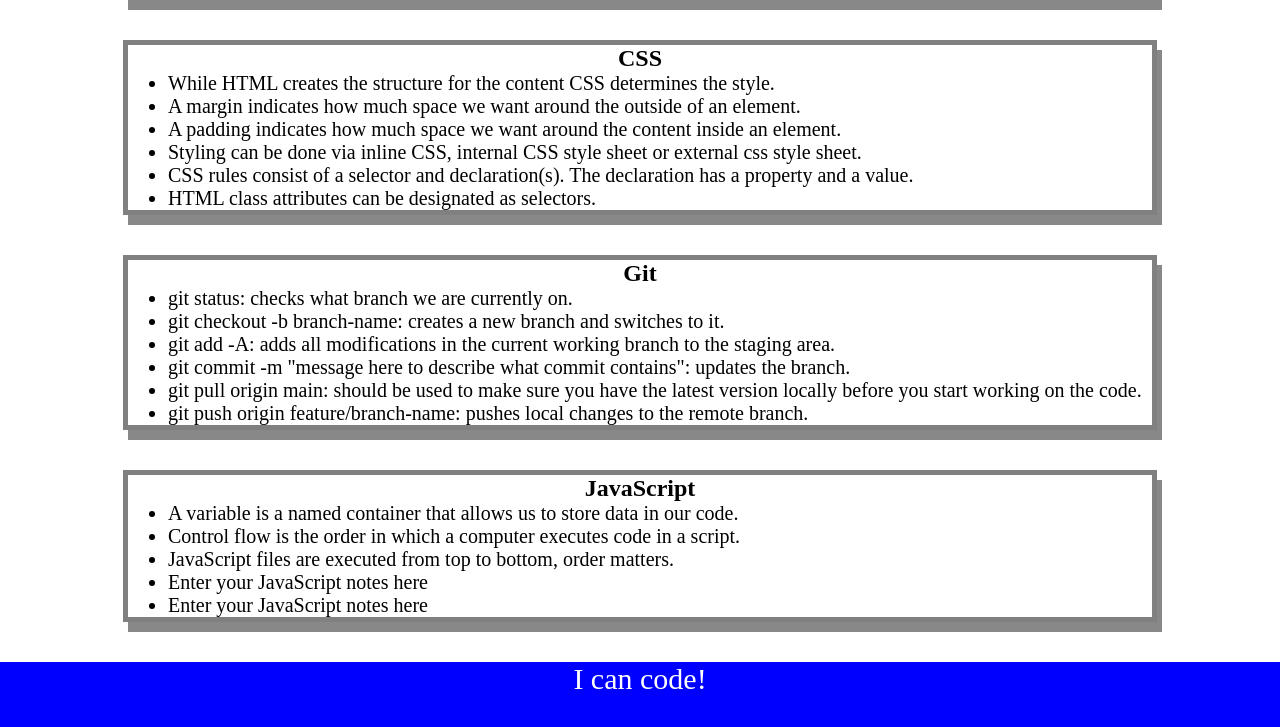
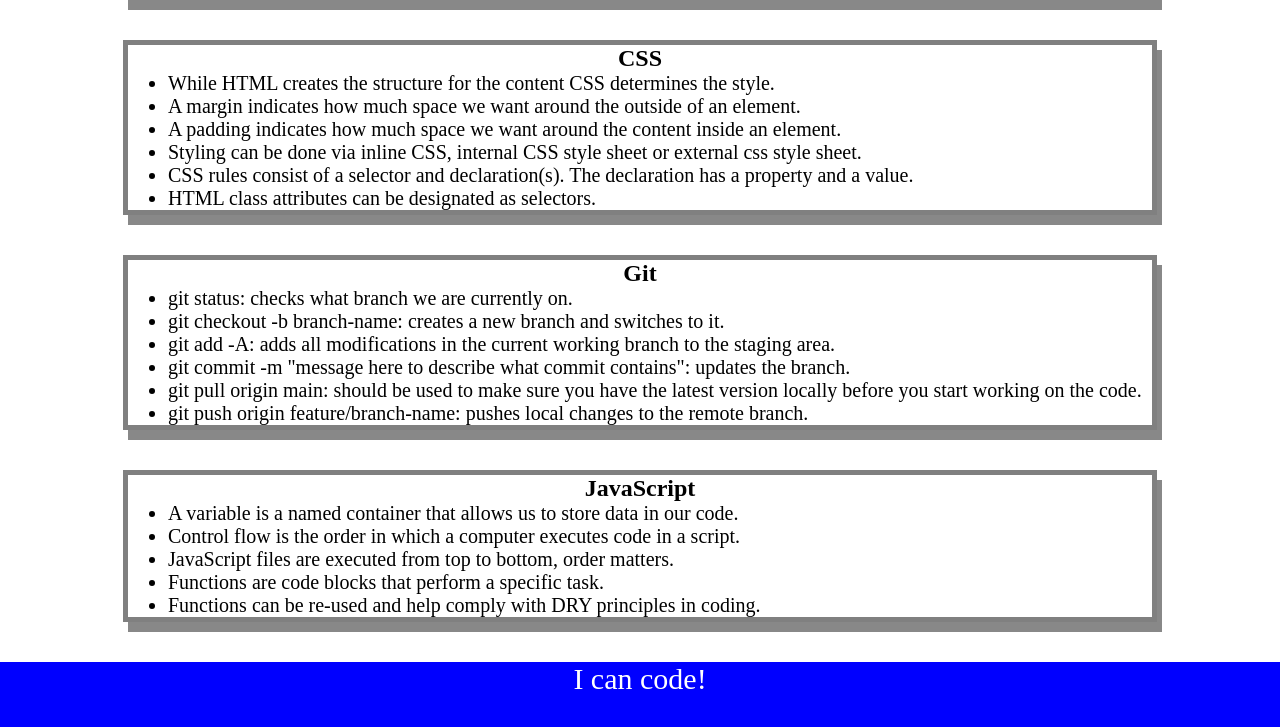
Before and after one commit to K-E-H/prework-study-guide, a plain HTML site: page index.html in a window 1280 px wide. Shown: the part 381-1108 px from the top of the page. Drawn offline with Linux system fonts and the light colour scheme.

Commit message:
last js points added final update before submissiom

```diff
--- a/index.html
+++ b/index.html
@@ -58,8 +58,8 @@
        <li>A variable is a named container that allows us to store data in our code.</li>
        <li>Control flow is the order in which a computer executes code in a script.</li>
        <li>JavaScript files are executed from top to bottom, order matters.</li>
-       <li>Enter your JavaScript notes here</li>
-       <li>Enter your JavaScript notes here</li>
+       <li>Functions are code blocks that perform a specific task.</li>
+       <li>Functions can be re-used and help comply with DRY principles in coding.</li>
      </ul>
       </section>
     </main>
```
